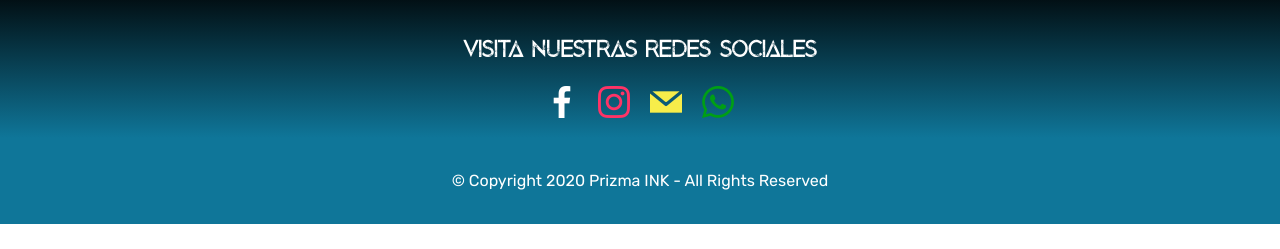
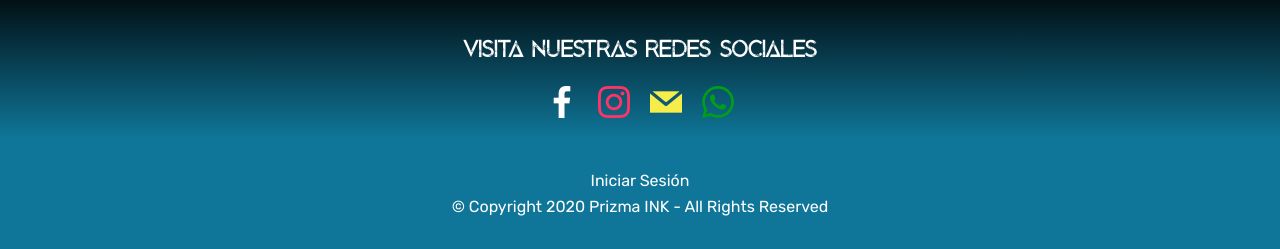
Before and after one commit to prizmainksv/prizmainksv.github.io, a plain HTML site: page index.html in a window 1280 px wide. Shown: the part 570-819 px from the top of the page. Drawn offline with Linux system fonts and the light colour scheme.

Commit message:
create github pages

```diff
--- a/index.html
+++ b/index.html
@@ -42,7 +42,7 @@
     </div>
 </section>
 
-<section class="engine"><a href="https://mobirise.info/c">site builder</a></section><section class="cid-sc9yTxPocl" id="image3-3">
+<section class="engine"><a href="https://mobirise.info/f">simple site maker</a></section><section class="cid-sc9yTxPocl" id="image3-3">
 
 
 
@@ -95,8 +95,7 @@
     <div class="container">
         <div class="media-container-row align-center mbr-white">
             <div class="col-12">
-                <p class="mbr-text mb-0 mbr-fonts-style display-7">
-                    © Copyright 2020 Prizma INK - All Rights Reserved
+                <p class="mbr-text mb-0 mbr-fonts-style display-7">Iniciar Sesión<br>© Copyright 2020 Prizma INK - All Rights Reserved
                 </p>
             </div>
         </div>
```
Also changed, not shown: 1 other file.
